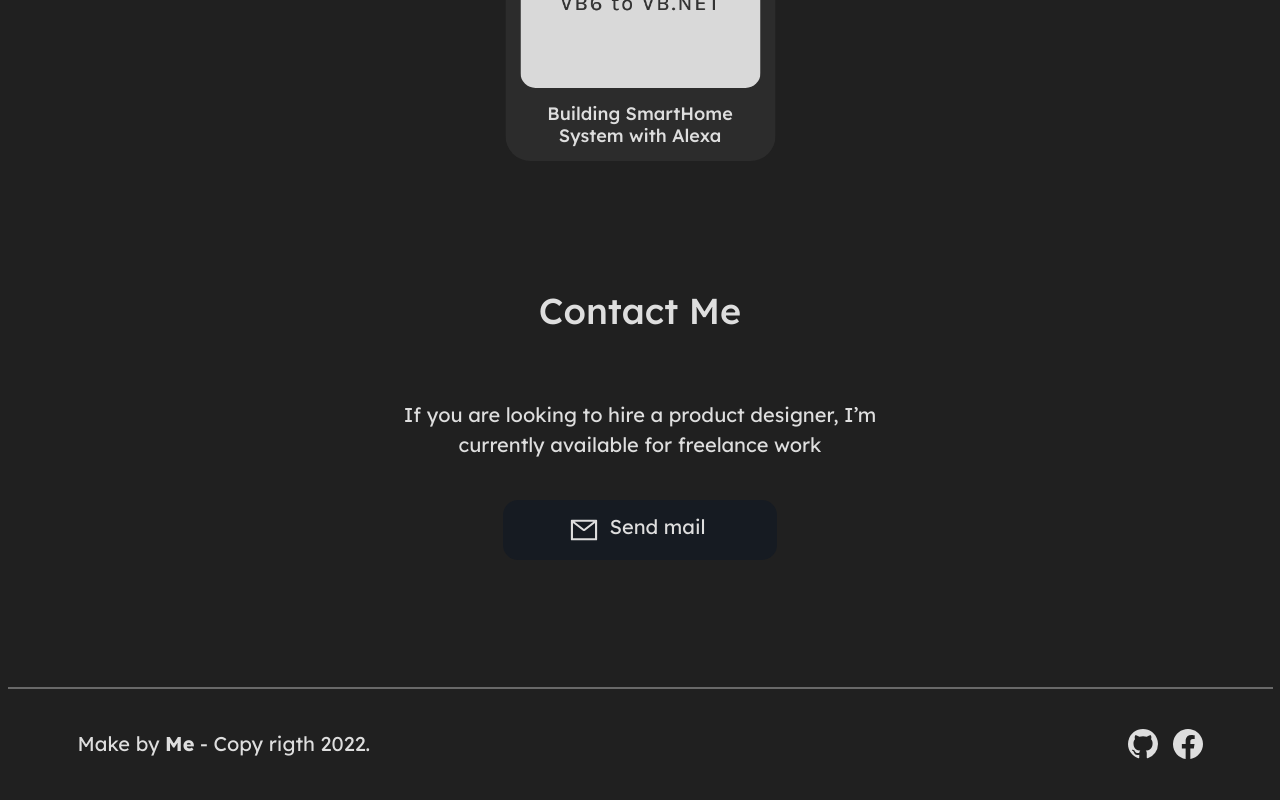
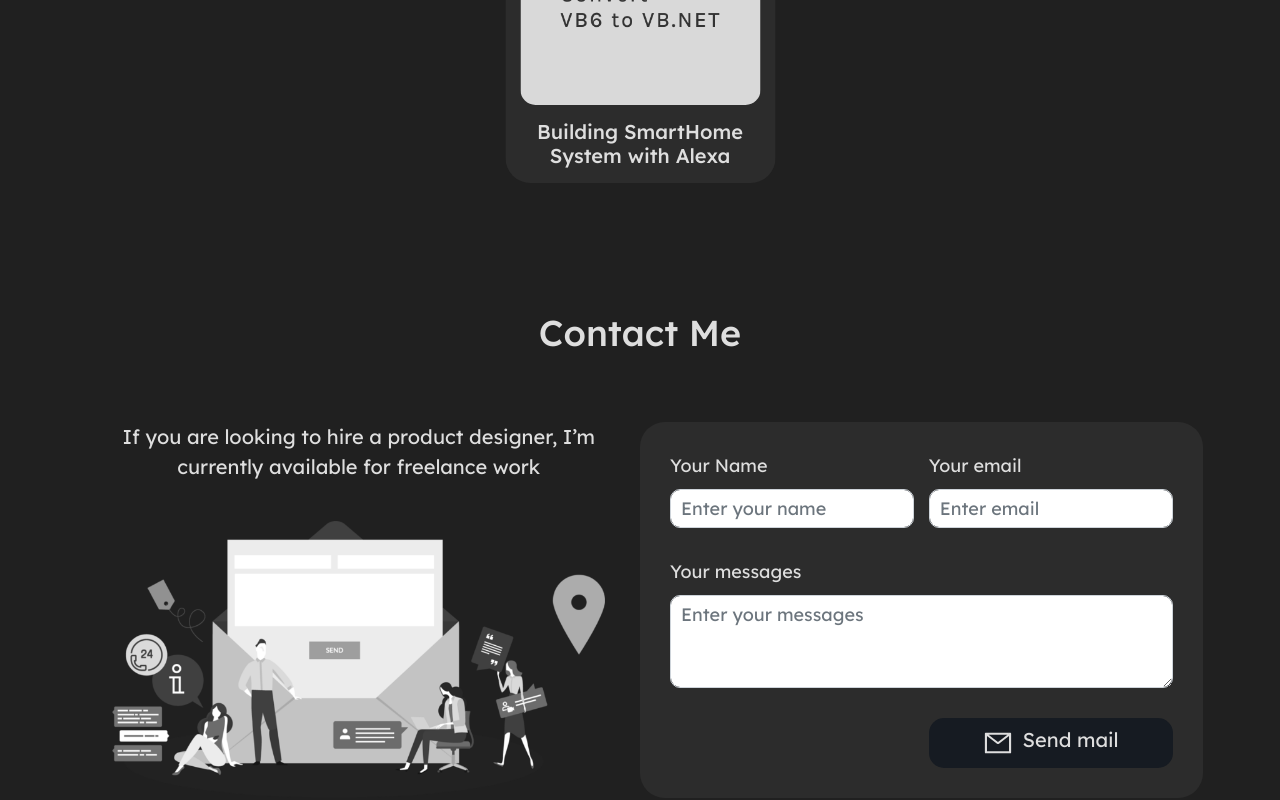
Before and after one commit to ntd-97/my-portfolio, a React (Create React App) app: page / in a window 1280 px wide. Shown: the part 3580-4380 px from the top of the page. Built offline with nearby package versions, Linux system fonts and the light colour scheme.

Commit message:
add send mail feature

```diff
--- a/package.json
+++ b/package.json
@@ -4,6 +4,7 @@
   "version": "0.1.0",
   "private": true,
   "dependencies": {
+    "@emailjs/browser": "^3.6.2",
     "@testing-library/jest-dom": "^5.16.5",
     "@testing-library/react": "^13.3.0",
     "@testing-library/user-event": "^13.5.0",
--- a/src/assets/styles/_contact.scss
+++ b/src/assets/styles/_contact.scss
@@ -9,9 +9,8 @@
     text-align: center;
   }
 
-  &__mailBtn {
-    min-width: 200px;
-    width: 50%;
+  &__mail-btn {
+    width: 100%;
     text-align: center;
     color: #dedede;
     background-color: #161b22;
@@ -25,11 +24,46 @@
       background-color: black;
       opacity: 0.8;
     }
+    @media screen and (max-width: 767px) {
+      width: 100%;
+    }
   }
 
-  &__mailIcon {
+  &__mail-icon {
     vertical-align: top;
     font-size: $icon-font-size;
     width: 50px;
   }
+
+  &__img {
+    width: 90%;
+    filter: grayscale(1);
+    @media screen and (max-width: 991px) {
+      display: none;
+    }
+  }
+
+  &__toast-msg {
+    width: 100%;
+    background-color: #161b22;
+    border-radius: 10px;
+  }
+
+  &__toast-msg-header {
+    font-size: 1.7rem;
+    color: #dedede;
+    background-color: #161b22;
+    border-radius: 10px;
+
+    button {
+      filter: invert(100%);
+    }
+  }
+
+  .form {
+    &__input {
+      font-size: 1.8rem;
+      border-radius: 10px;
+    }
+  }
 }
--- a/src/assets/styles/_projectItem.scss
+++ b/src/assets/styles/_projectItem.scss
@@ -3,7 +3,7 @@
 .project-item {
     &__heading {
         text-align: center;
-        font-size: 1.8rem;
+        font-size: 2rem;
     }
     &__img {
         width: 100%;
--- a/src/components/Contact/Contact.js
+++ b/src/components/Contact/Contact.js
@@ -1,25 +1,137 @@
-import { Col, Container, Row } from "react-bootstrap";
+import { Col, Container, Row, Toast } from "react-bootstrap";
 import { AiOutlineMail } from "react-icons/ai";
+import { Form } from "react-bootstrap";
+import contactImg from "../../assets/images/contact.png";
+import emailjs from "@emailjs/browser";
+import { useRef, useState } from "react";
 
 const Contact = () => {
+  const [showSendMailMsg, setShowSendMailMsg] = useState(false);
+  const [mailMsg, setMailMsg] = useState("");
+
+  const form = useRef();
+
+  const sendMail = (event) => {
+    const mailData = {
+      name: form.current.elements.name.value,
+      email: form.current.elements.email.value,
+      messages: form.current.elements.messages.value,
+    };
+    event.preventDefault();
+
+    emailjs
+      .send(
+        "service_1v19kei",
+        "template_9962fmk",
+        mailData,
+        "ZxWiwkRm2LbymPPKV"
+      )
+      .then(
+        (response) => {
+          form.current.elements.name.value = "";
+          form.current.elements.email.value = "";
+          form.current.elements.messages.value = "";
+          setMailMsg("Email sent successfully!");
+          setShowSendMailMsg(true);
+        },
+        (err) => {
+          setMailMsg("Email sending failed!");
+          setShowSendMailMsg(true);
+        }
+      );
+  };
+
   return (
     <Container id="contact" className="contact">
       <h2 className="common__heading">Contact Me</h2>
       <Container>
-        <Row>
-          <Col
-            xs={{ span: 10, offset: 1 }}
-            lg={{ span: 6, offset: 3 }}
-            className="d-flex flex-column align-items-center"
-          >
-            <p className="contact__spec">
+        <Row xs={1} lg={2}>
+          <Col className="d-flex flex-column align-items-center justify-content-between">
+            <p className="contact__spec mb-5">
               If you are looking to hire a product designer, I’m currently
               available for freelance work
             </p>
-            <button className="contact__mailBtn pt-4 pb-4 pe-4 mt-5">
-              <AiOutlineMail className="contact__mailIcon" />
-              Send mail
-            </button>
+            <img className="contact__img" alt="contact img" src={contactImg} />
+          </Col>
+          <Col className="common__card p-5">
+            <Form onSubmit={sendMail} ref={form}>
+              <Row className="mb-5" xs={1} lg={2}>
+                <Col className="mb-5 mb-lg-0">
+                  <Form.Group controlId="formName">
+                    <Form.Label className="mb-3">Your Name</Form.Label>
+                    <Form.Control
+                      className="form__input"
+                      size="lg"
+                      type="text"
+                      name="name"
+                      placeholder="Enter your name"
+                      required={true}
+                    />
+                  </Form.Group>
+                </Col>
+                <Col>
+                  <Form.Group controlId="formEmail">
+                    <Form.Label className="mb-3">Your email</Form.Label>
+                    <Form.Control
+                      className="form__input"
+                      size="lg"
+                      type="email"
+                      name="email"
+                      placeholder="Enter email"
+                      required={true}
+                    />
+                  </Form.Group>
+                </Col>
+              </Row>
+
+              <Row className="mb-5">
+                <Col>
+                  <Form.Group controlId="formMessages">
+                    <Form.Label className="mb-3">Your messages</Form.Label>
+                    <Form.Control
+                      className="form__input"
+                      size="lg"
+                      as="textarea"
+                      placeholder="Enter your messages"
+                      name="messages"
+                      rows={3}
+                      required={true}
+                    />
+                  </Form.Group>
+                </Col>
+              </Row>
+
+              <Row xs={1} md={2}>
+                <Col>
+                  <Toast
+                    className="contact__toast-msg mb-4 mb-md-0"
+                    onClose={() => {
+                      setShowSendMailMsg(false);
+                    }}
+                    show={showSendMailMsg}
+                    animation={true}
+                    delay={2000}
+                    autohide
+                  >
+                    <Toast.Header
+                      closeButton={true}
+                      className="contact__toast-msg-header"
+                    >
+                      <strong className="me-auto">{mailMsg}</strong>
+                    </Toast.Header>
+                  </Toast>
+                </Col>
+                <Col>
+                  <button
+                    type="submit"
+                    className="contact__mail-btn pt-3 pb-3 pe-3"
+                  >
+                    <AiOutlineMail className="contact__mail-icon" />
+                    Send mail
+                  </button>
+                </Col>
+              </Row>
+            </Form>
           </Col>
         </Row>
       </Container>
```
Also changed, not shown: src/assets/images/contact.png (added), 1 other file (tests, documents, lock files or other folders).
